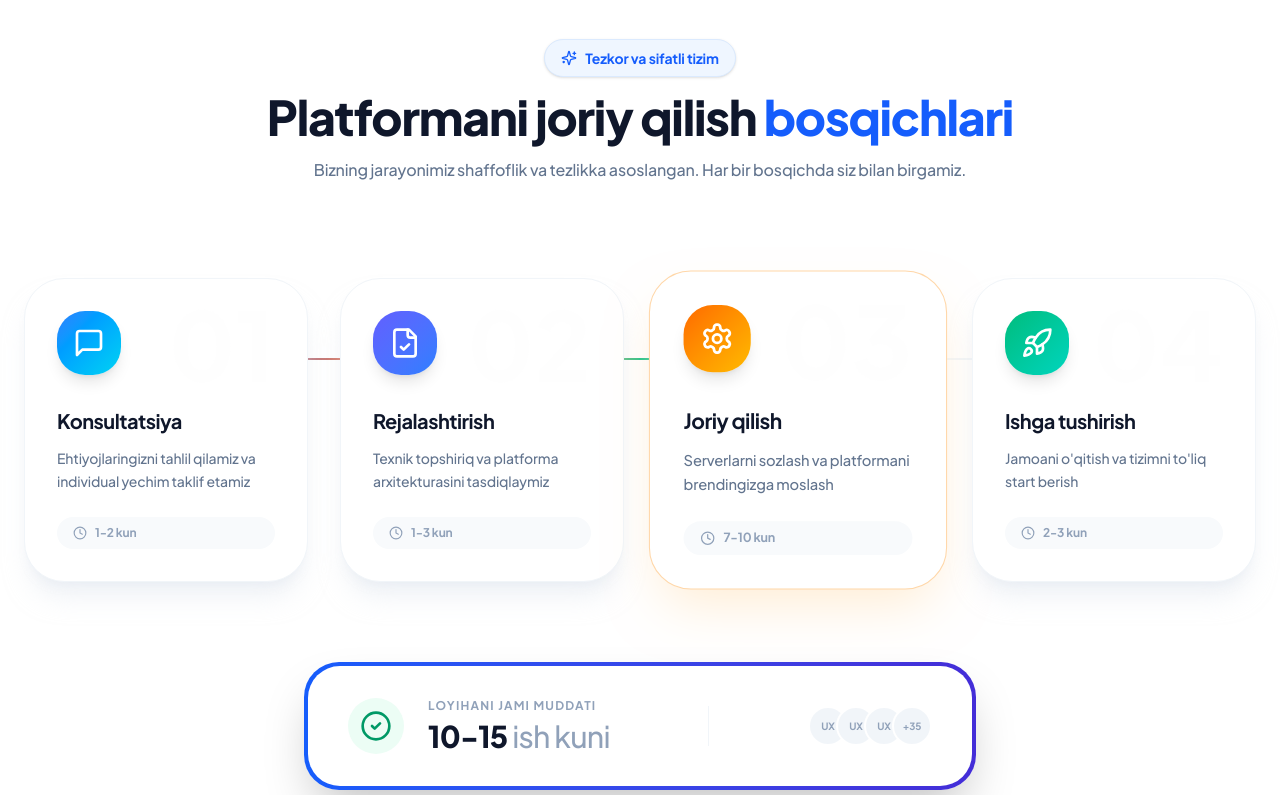
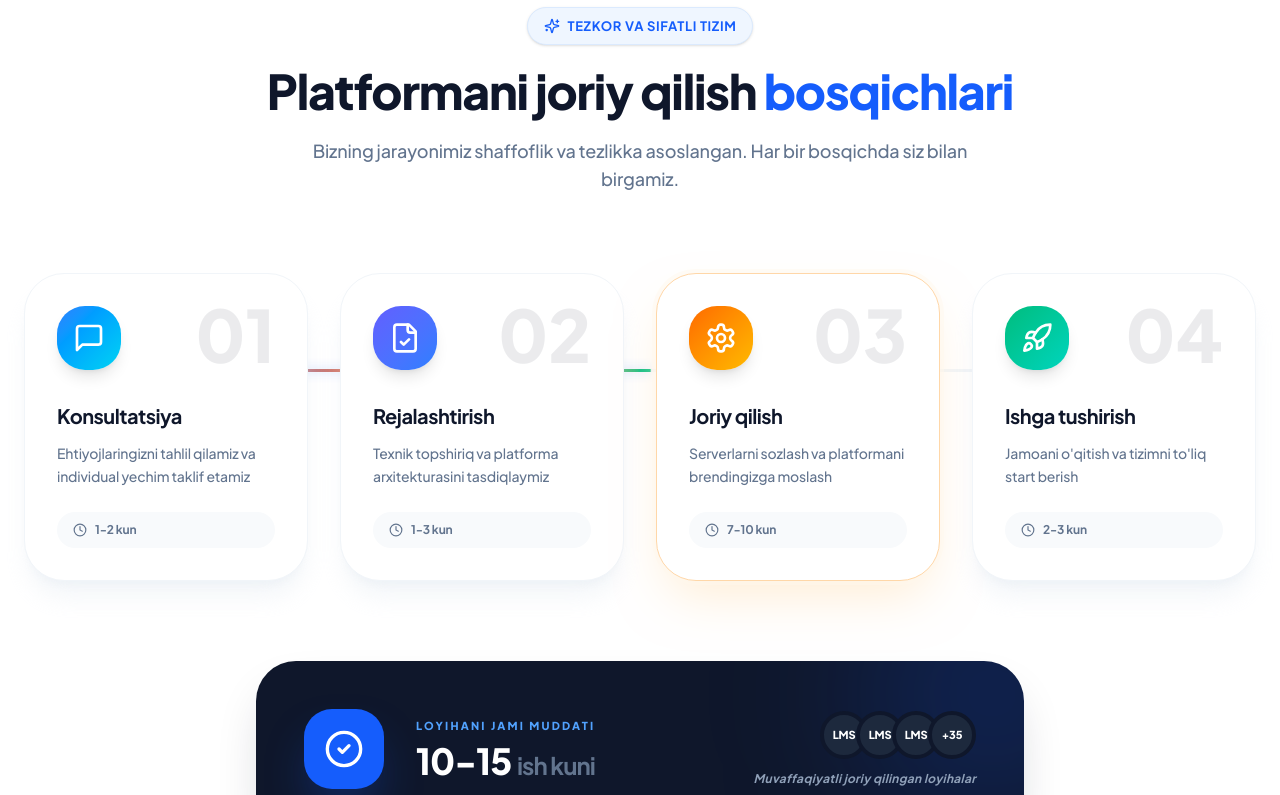
Before and after one commit to AdhamNomozov/EduPlatforma_landing, a Next.js app: page / in a window 1280 px wide. Shown: the part 3720-4515 px from the top of the page. Built offline with nearby package versions, Linux system fonts and the light colour scheme.

Commit message:
Refactor process component layout and styles

```diff
--- a/components/process.tsx
+++ b/components/process.tsx
@@ -58,34 +58,34 @@ export function Process() {
   ]
 
   return (
-    <section ref={containerRef} id="jarayon" className="py-32 relative overflow-hidden bg-white">
+    <section ref={containerRef} id="jarayon" className="py-24 relative overflow-hidden bg-white">
       {/* Background Decor */}
-      <div className="absolute top-0 left-1/2 -translate-x-1/2 w-full h-full bg-[radial-gradient(#e5e7eb_1px,transparent_1px)] [background-size:32px_32px] [mask-image:radial-gradient(ellipse_50%_50%_at_50%_50%,#000_70%,transparent_100%)] opacity-20 -z-10" />
+      <div className="absolute inset-0 bg-[radial-gradient(#e5e7eb_1px,transparent_1px)] [background-size:32px_32px] opacity-20 -z-10" />
 
       <div className="container mx-auto px-6 max-w-7xl">
-        <div className="text-center mb-24 space-y-4">
+        <div className="text-center mb-20 space-y-4">
           <motion.div
-            initial={{ opacity: 0, y: 20 }}
+            initial={{ opacity: 0, y: 10 }}
             whileInView={{ opacity: 1, y: 0 }}
-            className="inline-flex items-center gap-2 px-4 py-2 rounded-full bg-blue-50 border border-blue-100 text-blue-600 text-sm font-bold shadow-sm"
+            className="inline-flex items-center gap-2 px-4 py-2 rounded-full bg-blue-50 border border-blue-100 text-blue-600 text-[13px] font-bold uppercase tracking-wider shadow-sm"
           >
             <Sparkles className="w-4 h-4" />
             <span>Tezkor va sifatli tizim</span>
           </motion.div>
-          <h2 className="text-4xl md:text-5xl font-black text-slate-900 tracking-tight">
+          <h2 className="text-4xl md:text-5xl font-black text-slate-900 tracking-tight leading-tight">
             Platformani joriy qilish <span className="text-blue-600">bosqichlari</span>
           </h2>
-          <p className="text-slate-500 max-w-2xl mx-auto font-medium">
+          <p className="text-slate-500 max-w-2xl mx-auto font-medium text-lg">
             Bizning jarayonimiz shaffoflik va tezlikka asoslangan. Har bir bosqichda siz bilan birgamiz.
           </p>
         </div>
 
         <div className="relative">
           {/* Animated Progress Line */}
-          <div className="hidden lg:block absolute top-20 left-[10%] right-[10%] h-[2px] bg-slate-100 -z-0">
+          <div className="hidden lg:block absolute top-24 left-[10%] right-[10%] h-[3px] bg-slate-100 -z-0">
             <motion.div
               style={{ scaleX }}
-              className="absolute inset-0 bg-gradient-to-r from-blue-600 via-orange-500 to-emerald-500 origin-left"
+              className="absolute inset-0 bg-gradient-to-r from-blue-600 via-orange-500 to-emerald-500 origin-left shadow-[0_0_15px_rgba(37,99,235,0.3)]"
             />
           </div>
 
@@ -93,32 +93,31 @@ export function Process() {
             {steps.map((step, index) => (
               <motion.div
                 key={index}
-                initial={{ opacity: 0, y: 40 }}
+                initial={{ opacity: 0, y: 30 }}
                 whileInView={{ opacity: 1, y: 0 }}
                 viewport={{ once: true }}
-                transition={{ delay: index * 0.15, duration: 0.6 }}
-                whileHover={{ y: -8 }}
+                transition={{ delay: index * 0.1, duration: 0.5 }}
                 className={`relative group bg-white p-8 rounded-[40px] border transition-all duration-500 ${
                   step.highlight
-                  ? "border-orange-200 shadow-2xl shadow-orange-100 scale-105"
-                  : "border-slate-100 shadow-xl shadow-slate-200/50 hover:border-blue-200"
+                  ? "border-orange-200 shadow-2xl shadow-orange-100 ring-4 ring-orange-50/50"
+                  : "border-slate-100 shadow-xl shadow-slate-200/40 hover:border-blue-200 hover:shadow-blue-100/50"
                 }`}
               >
-                {/* Step Number Backdrop */}
-                <span className="absolute top-4 right-8 text-8xl font-black text-slate-50 opacity-[0.03] group-hover:opacity-[0.08] transition-opacity select-none">
+                {/* RAQAMLAR TUZATILDI: Endi aniqroq (opacity-10) va kattaroq */}
+                <span className="absolute top-6 right-8 text-7xl font-black text-slate-900 opacity-[0.08] group-hover:opacity-[0.15] group-hover:text-blue-600 transition-all duration-500 select-none">
                   0{index + 1}
                 </span>
 
-                <div className={`w-16 h-16 rounded-2xl bg-gradient-to-br ${step.color} flex items-center justify-center text-white shadow-lg mb-8 group-hover:rotate-6 transition-transform duration-500`}>
+                <div className={`w-16 h-16 rounded-2xl bg-gradient-to-br ${step.color} flex items-center justify-center text-white shadow-lg mb-8 group-hover:scale-110 transition-transform duration-500`}>
                   <step.icon className="w-8 h-8" />
                 </div>
 
-                <h3 className="text-xl font-bold text-slate-900 mb-3">{step.title}</h3>
+                <h3 className="text-xl font-bold text-slate-900 mb-3 group-hover:text-blue-600 transition-colors">{step.title}</h3>
                 <p className="text-slate-500 text-sm leading-relaxed mb-6 font-medium">
                   {step.desc}
                 </p>
 
-                <div className="flex items-center gap-2 text-xs font-bold py-2 px-4 bg-slate-50 rounded-full text-slate-400 group-hover:bg-blue-50 group-hover:text-blue-600 transition-colors">
+                <div className="flex items-center gap-2 text-xs font-bold py-2.5 px-4 bg-slate-50 rounded-xl text-slate-500 group-hover:bg-blue-600 group-hover:text-white transition-all duration-300">
                   <Clock className="w-3.5 h-3.5" />
                   {step.duration}
                 </div>
@@ -128,28 +127,36 @@ export function Process() {
 
           {/* Bottom Summary Card */}
           <motion.div
-            initial={{ opacity: 0, scale: 0.9 }}
-            whileInView={{ opacity: 1, scale: 1 }}
-            className="mt-20 max-w-2xl mx-auto"
+            initial={{ opacity: 0, y: 20 }}
+            whileInView={{ opacity: 1, y: 0 }}
+            className="mt-20 max-w-3xl mx-auto"
           >
-            <div className="bg-gradient-to-r from-blue-600 to-indigo-700 rounded-[35px] p-1 shadow-2xl">
-              <div className="bg-white rounded-[32px] px-10 py-8 flex flex-col md:flex-row items-center justify-between gap-6">
-                <div className="flex items-center gap-6">
-                  <div className="w-14 h-14 bg-emerald-50 rounded-2xl flex items-center justify-center">
-                    <CheckCircle2 className="w-8 h-8 text-emerald-600" />
+            <div className="bg-slate-900 rounded-[40px] p-10 md:p-12 relative overflow-hidden shadow-2xl shadow-slate-900/20">
+              {/* Decorative Glow */}
+              <div className="absolute -top-24 -right-24 w-64 h-64 bg-blue-600/20 rounded-full blur-[80px]" />
+
+              <div className="relative z-10 flex flex-col md:flex-row items-center justify-between gap-10 text-center md:text-left">
+                <div className="flex items-center gap-8">
+                  <div className="w-20 h-20 bg-blue-600 rounded-[28px] flex items-center justify-center shadow-2xl shadow-blue-600/40">
+                    <CheckCircle2 className="w-10 h-10 text-white" />
                   </div>
                   <div>
-                    <p className="text-slate-400 text-xs font-bold uppercase tracking-widest mb-1">Loyihani jami muddati</p>
-                    <h4 className="text-3xl font-black text-slate-900">10-15 <span className="text-slate-400 font-medium">ish kuni</span></h4>
+                    <p className="text-blue-400 text-[11px] font-black uppercase tracking-[0.2em] mb-2">Loyihani jami muddati</p>
+                    <h4 className="text-4xl font-black text-white leading-none">
+                      10-15 <span className="text-slate-500 text-2xl font-bold">ish kuni</span>
+                    </h4>
                   </div>
                 </div>
-                <div className="h-10 w-[1px] bg-slate-100 hidden md:block" />
-                <div className="flex -space-x-3">
-                  {[1,2,3,4].map((i) => (
-                    <div key={i} className="w-10 h-10 rounded-full border-2 border-white bg-slate-100 flex items-center justify-center text-[10px] font-bold text-slate-400">
-                      {i === 4 ? "+35" : "UX"}
-                    </div>
-                  ))}
+
+                <div className="flex flex-col items-center md:items-end gap-3">
+                   <div className="flex -space-x-3">
+                    {[1,2,3,4].map((i) => (
+                      <div key={i} className="w-12 h-12 rounded-full border-4 border-slate-900 bg-slate-800 flex items-center justify-center text-[11px] font-black text-white">
+                        {i === 4 ? "+35" : "LMS"}
+                      </div>
+                    ))}
+                  </div>
+                  <p className="text-slate-400 text-xs font-bold italic tracking-wide">Muvaffaqiyatli joriy qilingan loyihalar</p>
                 </div>
               </div>
             </div>
```
